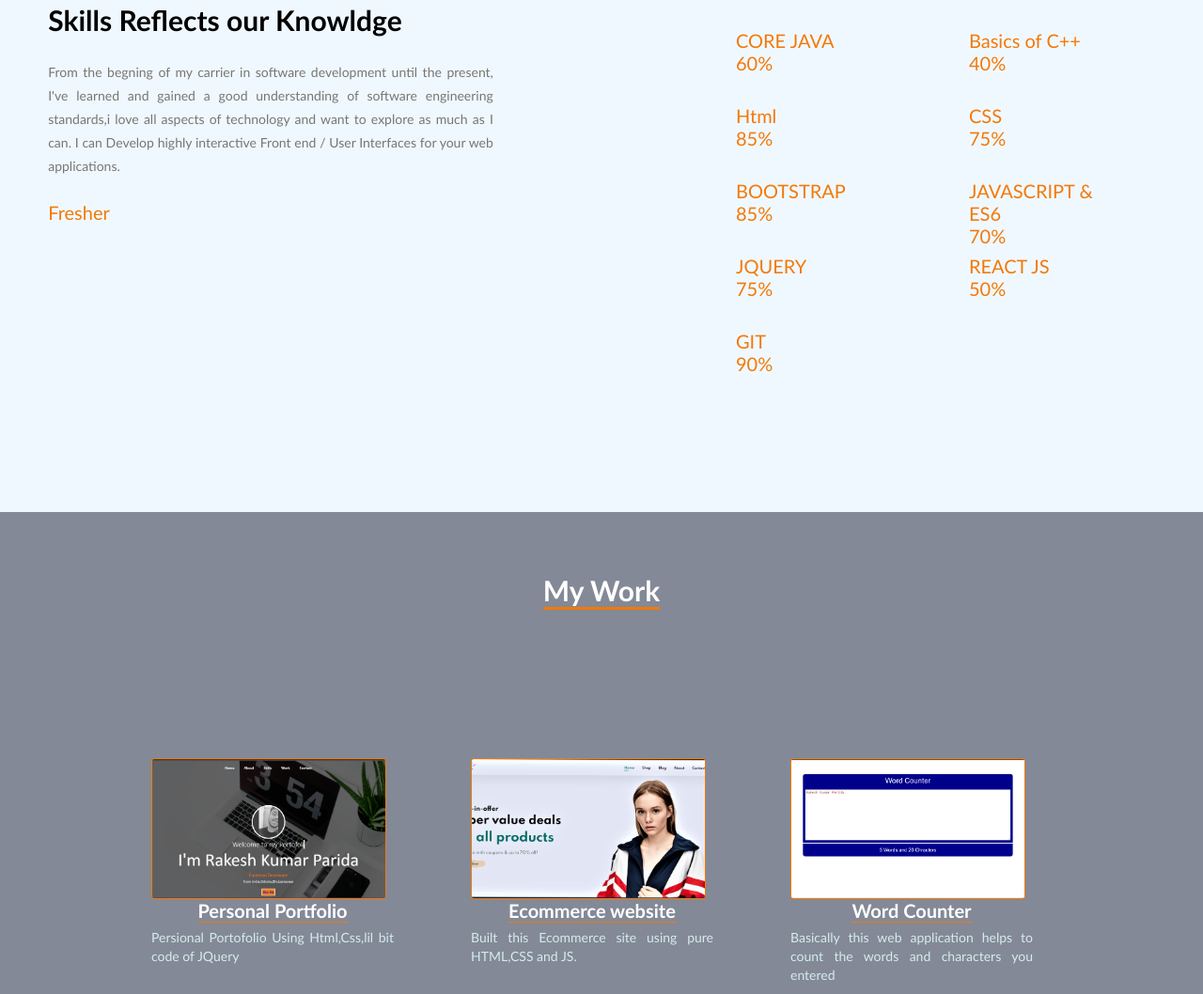
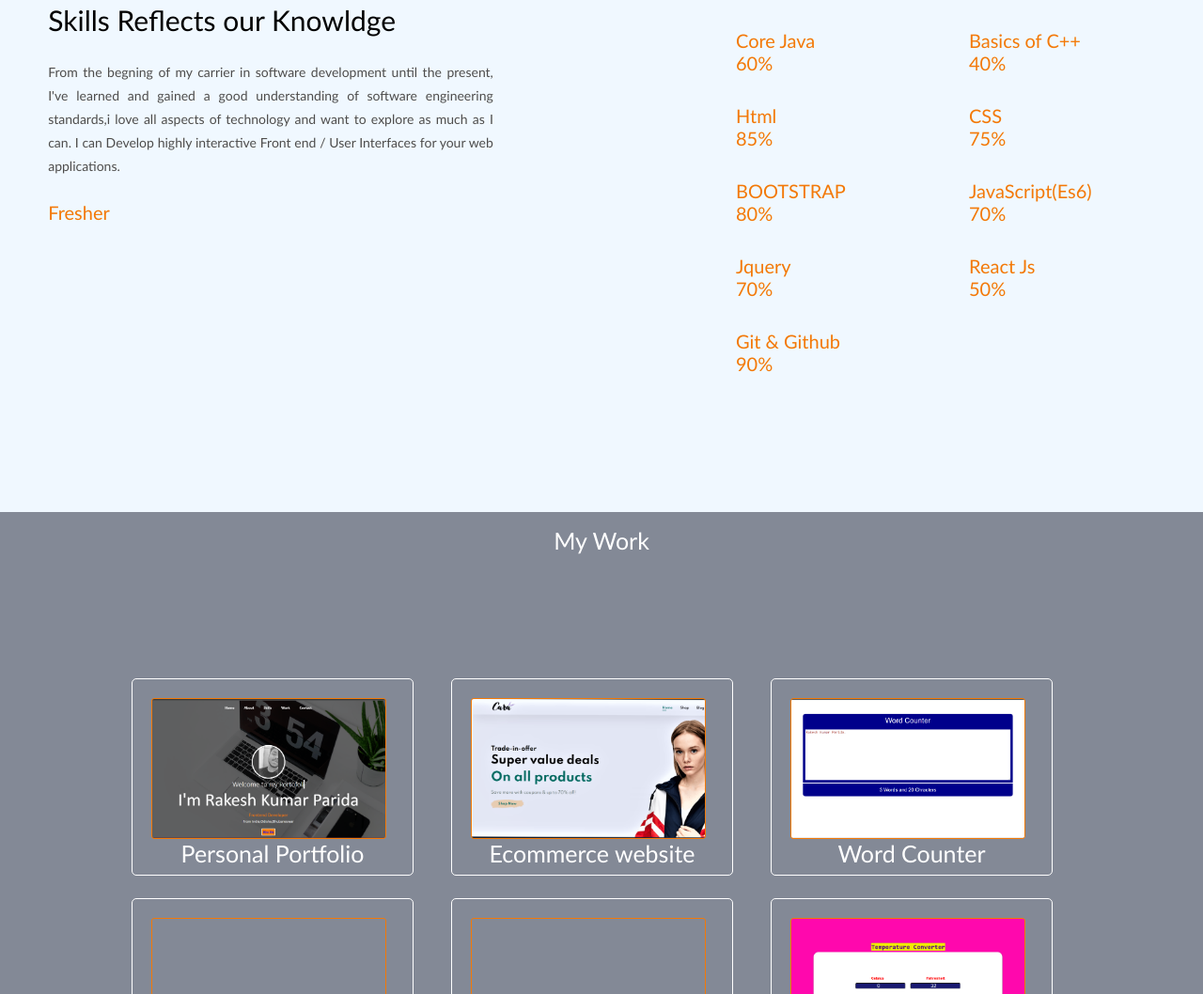
Before and after one commit to Rakesh-99/Personal-Portfolio, a plain HTML site: page index.html in a window 1280 px wide. Shown: the part 1494-2552 px from the top of the page at 94% size. Drawn offline with nearby package versions, Linux system fonts and the light colour scheme.

Commit message:
Witten Code for more responsive

```diff
--- a/index.html
+++ b/index.html
@@ -129,7 +129,7 @@
           <div class="rightContent">
             <div class="boxes">
               <div class="box">
-                <div class="skillName">CORE JAVA</div>
+                <div class="skillName">Core Java</div>
                 <div class="per">60%</div>
               </div>
 
@@ -150,26 +150,26 @@
 
               <div class="box">
                 <div class="skillName">BOOTSTRAP</div>
-                <div class="per">85%</div>
+                <div class="per">80%</div>
               </div>
 
               <div class="box">
-                <div class="skillName">JAVASCRIPT & ES6</div>
+                <div class="skillName">JavaScript(Es6)</div>
                 <div class="per">70%</div>
               </div>
 
               <div class="box">
-                <div class="skillName">JQUERY</div>
-                <div class="per">75%</div>
+                <div class="skillName">Jquery</div>
+                <div class="per">70%</div>
               </div>
 
               <div class="box">
-                <div class="skillName">REACT JS</div>
+                <div class="skillName">React Js</div>
                 <div class="per">50%</div>
               </div>
 
               <div class="box">
-                <div class="skillName">GIT</div>
+                <div class="skillName">Git & Github</div>
                 <div class="per">90%</div>
               </div>
 
@@ -196,11 +196,11 @@
               </span>
             </div>
             <div class="captionBox">
-              <div class="captionPara">
+              <!-- <div class="captionPara">
                 <p>
                   Persional Portofolio Using Html,Css,lil bit code of JQuery
                 </p>
-              </div>
+              </div> -->
             </div>
           </div>
 
@@ -215,11 +215,11 @@
               >
             </div>
             <div class="captionBox">
-              <div class="captionPara">
+              <!-- <div class="captionPara">
                 <p>
                   Built this Ecommerce site using pure HTML,CSS and JS.
                 </p>
-              </div>
+              </div> -->
             </div>
           </div>
 
@@ -233,12 +233,12 @@
               </span>
             </div>
             <div class="captionBox">
-              <div class="captionPara">
+              <!-- <div class="captionPara">
                 <p>
                   Basically this web application helps to count the words and
                   characters you entered
                 </p>
-              </div>
+              </div> -->
             </div>
           </div>
 
@@ -274,12 +274,12 @@
               >
             </div>
             <div class="captionBox">
-              <div class="captionPara">
+              <!-- <div class="captionPara">
                 <p>
                   This web Application helps to convert the farahnite
                   Temperature to clecius and vice versa
                 </p>
-              </div>
+              </div> -->
             </div>
           </div>
           <div class="more">
--- a/responsive.css
+++ b/responsive.css
@@ -91,8 +91,23 @@
 }
 @media (max-width: 420px) {
   .about .content .about-details .left img {
-    width: 205px;
-    height: 140px;
+    width: 290px;
+    height: 181px;
+  }
+  .home-Content .text3 {
+    font-size: 15px;
+  }
+  .home-Content .profile img {
+    width: 80px;
+  }
+  section .content {
+    width: 70%;
+  }
+  .button button {
+    margin-top: 40px;
+  }
+  .contact .data .leftContainer .inputBoxes input {
+    width: 270px;
   }
 }
 @media (max-width: 290px) {
@@ -158,34 +173,30 @@
 @media (max-width: 720px) {
   .navBar .menu {
     flex-direction: column;
-
   }
   .navBar .menu li {
-    margin: 5px 0;
+    margin: 15px 0;
   }
   nav .navBar {
     flex-direction: column;
-
   }
   .media-icons {
     justify-content: center;
   }
 
- .invisible-resp{
+  .invisible-resp {
     display: none;
-
- }
- nav-height{
-   height: 275px;
- }
- nav{
-   background-color:rgb(61, 59, 59);
- }
+  }
+  nav-height {
+    height: 275px;
+  }
+  nav {
+    background-color: rgb(61, 59, 59);
+  }
   .media-icons {
     width: 100%;
     text-align: center;
   }
-
 }
 
 @media (max-width: 360px) {
--- a/style.css
+++ b/style.css
@@ -276,6 +276,7 @@ section .topic {
   color: rgb(117, 109, 109);
   margin-top: 16px;
   font-family: calibri;
+  text-align: justify;
 }
 .about-details {
   margin-top: 58px;
@@ -323,11 +324,12 @@ section .title span {
 }
 .leftContent .paraHead {
   font-size: 30px;
-  font-weight: 600;
+  font-weight: 100;
 }
 .leftContent .topic {
   padding: 25px 0;
 }
+
 .contentHead {
   display: flex;
   justify-content: space-between;
@@ -339,7 +341,7 @@ section .title span {
   text-align: justify;
   line-height: 25px;
   font-weight: 100;
-  color: var(--grey-color);
+  color: rgb(78 77 76);
   font-size: 14px;
 }
 .skills .leftContent .exp {
@@ -387,30 +389,30 @@ section .title span {
 /* Project Section */
 
 .project .prjContainer {
-  padding: 65px 0;
+  padding: 15px 0;
   background-color: rgb(131, 137, 150);
   /* height: 179vh; */
 }
 .project .prjContainer span {
   color: var(--white-color);
-  font-size: 30px;
-  font-weight: 900;
-  border-bottom: 3px solid var(--primary-color);
+  font-size: 25px;
+  font-weight: 100;
+
 }
 .project .prjContainer {
   text-align: center;
 }
 
 .project .prjContainer .boxes {
-  padding: 20px;
-  height: 265px;
+  padding: 20px 20px;
+  height: 210px;
   width: 300px;
-  border: 1px solid transparent;
-  margin: 20px 20px;
+  border: 1px solid white;
+  margin: 12px 20px;
   border-radius: 5px;
   border: 1 px solid grey;
   transition: all 0.5s ease;
-
+  box-sizing: border-box;
 }
 .project .prjContainer .boxes:hover {
   box-shadow: -10px 10px 10px  rgba(29, 28, 28, 0.4);
@@ -438,7 +440,7 @@ section .title span {
 }
 .project .boxes #box2{
  background:url(images/Ecommerce\ Image.png);
-  background-position: center;
+  /* background-position: center; */
   background-repeat: no-repeat;
   background-size: cover;
   object-fit: cover;
@@ -482,7 +484,7 @@ section .title span {
   border: 1px solid white;
 }
 .workBox .more .seeMore button a:hover{
-  color: var(--white-color)
+  color: var(--white-color);
   font-weight: 200;
 
 
@@ -493,10 +495,10 @@ section .title span {
   width: 100%;
   margin: 40px 0;
 }
-.project .caption .spnCls {
+/* .project .caption .spnCls {
   font-size: 20px;
   border-bottom: 1px solid var(--primary-color);
-}
+} */
 .project .caption .spnCls a{
   color: var(--white-color);
 }
```
